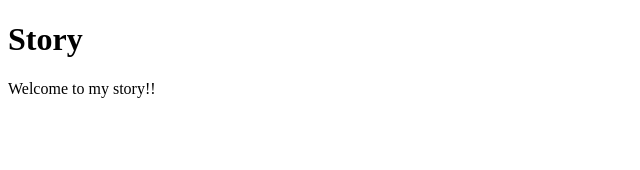
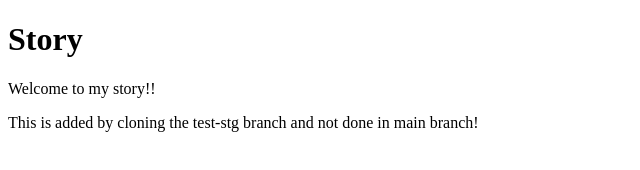
Before and after one commit to Janhvi-Kalariya/story, a plain HTML site: page index.html in a window 1280 px wide. Shown: the whole page, without its empty margins (0-640 px from the left). Drawn offline with Linux system fonts and the light colour scheme.

Commit message:
update index in test-stg clone branch

```diff
--- a/index.html
+++ b/index.html
@@ -8,5 +8,6 @@
 <body>
     <h1>Story</h1>
     <p>Welcome to my story!!</p>
+    <p>This is added by cloning the test-stg branch and not done in main branch!</p>
 </body>
 </html>
```
